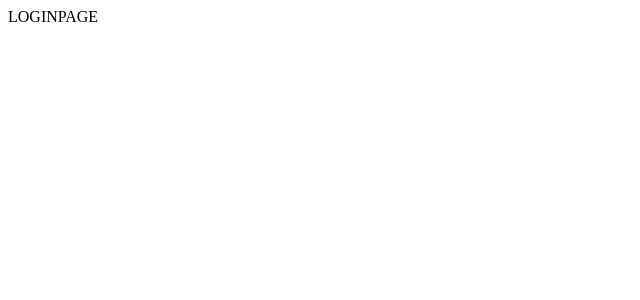
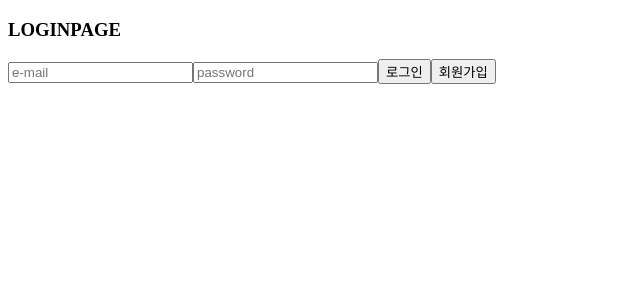
Before and after one commit to ckdwlsrh/household-budget-web, a Vue app: page /login in a window 1280 px wide. Shown: the top 300 px of the page, without its empty margins (0-640 px from the left). Built offline with nearby package versions, Linux system fonts and the light colour scheme.

Commit message:
feat: 로그인 페이지 입력 폼 추가

```diff
--- a/src/pages/user/LoginPage.vue
+++ b/src/pages/user/LoginPage.vue
@@ -1,5 +1,13 @@
 <template>
-  <div>LOGINPAGE</div>
+  <div>
+    <h3>LOGINPAGE</h3>
+    <div>
+      <input type="text" placeholder="e-mail" v-model="email" required />
+      <input type="password" placeholder="password" v-model="password" required />
+      <button>로그인</button>
+      <button>회원가입</button>
+    </div>
+  </div>
 </template>
 
 <script setup></script>
```
